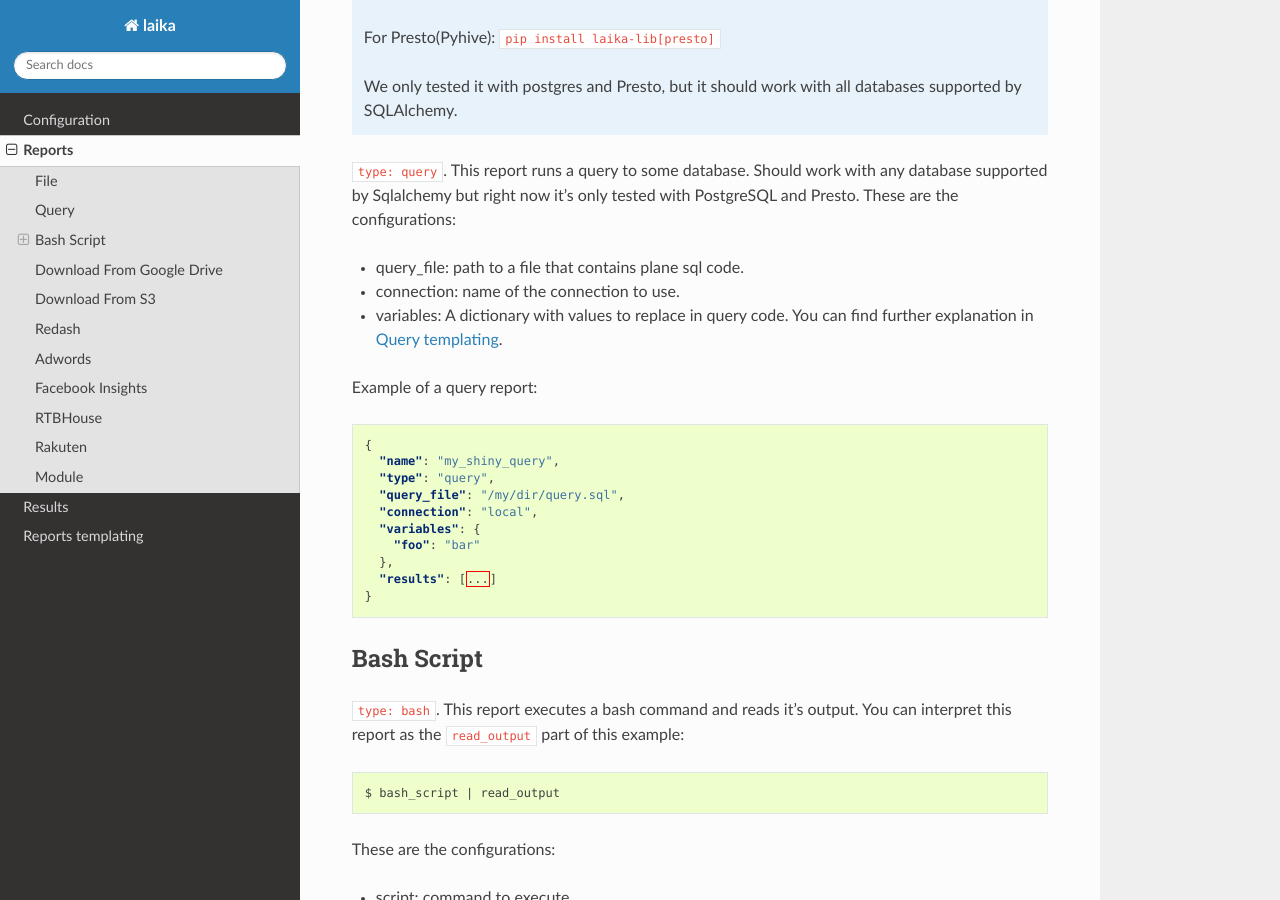
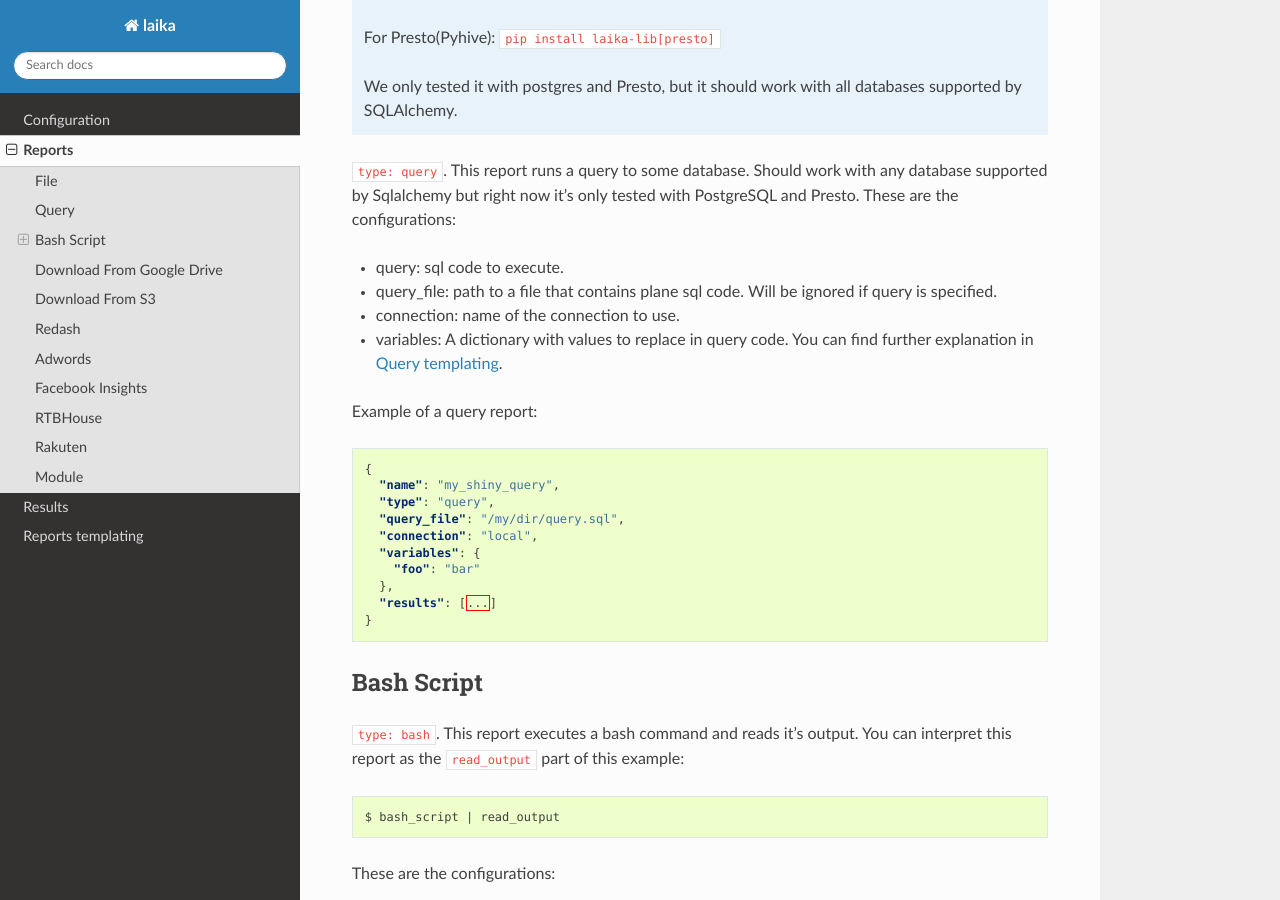
Before and after one commit to trocafone/laika, a Sphinx documentation site: the page built from docs/reports.rst, in a window 1280 px wide and 900 px high, scrolled down 948 px. Built offline with Sphinx 7.4.7 and the Read the Docs theme 2.0.0, drawn with Linux system fonts in a browser that asks for light colours.

```diff
--- a/docs/reports.rst
+++ b/docs/reports.rst
@@ -52,7 +52,9 @@ Query
 with any database supported by Sqlalchemy but right now it's only tested
 with PostgreSQL and Presto. These are the configurations:
 
--  query\_file: path to a file that contains plane sql code.
+-  query: sql code to execute.
+-  query\_file: path to a file that contains plane sql code. Will be ignored if
+   query is specified.
 -  connection: name of the connection to use.
 -  variables: A dictionary with values to replace in query code. You can
    find further explanation in :ref:`query-templating`.
```
Also changed, not shown: 1 other file.
